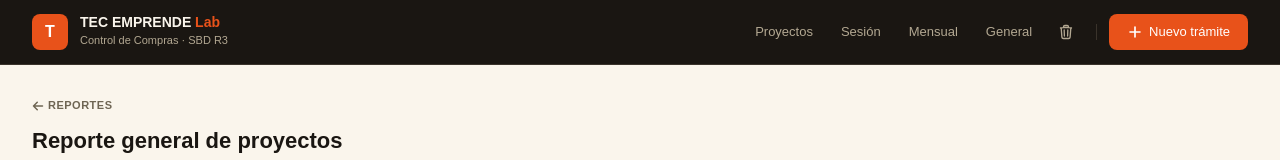
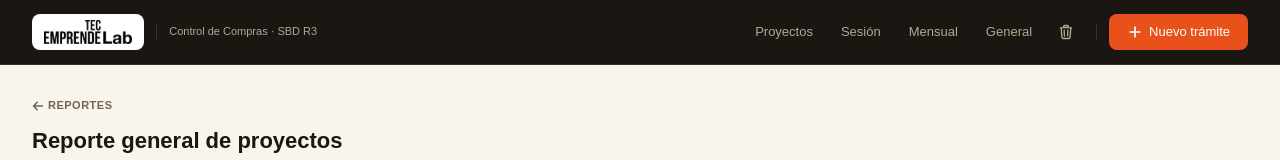
Before and after one commit to TEC-Emprende-Lab/sbd-ronda3-compras, a Next.js app: page /reporte/general in a window 1280 px wide. Shown: the top 160 px of the page. Built offline with nearby package versions, Linux system fonts and the light colour scheme; no server answers; the database is empty.

Commit message:
Logo: usar logo oficial TEC Emprende Lab en el header

```diff
--- a/app/layout.tsx
+++ b/app/layout.tsx
@@ -22,25 +22,21 @@ export default function RootLayout({ children }: { children: React.ReactNode })
           <div className="mx-auto max-w-7xl px-4 sm:px-6 lg:px-8">
             <div className="flex h-16 items-center justify-between">
 
-              {/* Logo wordmark — design system spec */}
+              {/* Logo TEC Emprende Lab (positivo sobre contenedor claro) */}
               <Link href="/" className="flex items-center gap-3" aria-label="TEC Emprende Lab — Inicio">
-                <div style={{
-                  width: 36, height: 36,
-                  background: "var(--orange)",
-                  borderRadius: "var(--radius-md)",
-                  display: "flex", alignItems: "center", justifyContent: "center",
-                  flexShrink: 0,
+                <span style={{
+                  background: "#fff", borderRadius: "var(--radius-md)",
+                  padding: "6px 12px", display: "inline-flex", alignItems: "center", flexShrink: 0,
                 }}>
-                  <span style={{ color: "#fff", fontFamily: "Poppins, sans-serif", fontSize: 16, fontWeight: 700 }}>T</span>
-                </div>
-                <div>
-                  <div style={{ color: "var(--sidebar-text)", fontFamily: "Poppins, sans-serif", fontSize: 14, fontWeight: 600, lineHeight: 1.2 }}>
-                    TEC EMPRENDE<span style={{ color: "var(--orange)" }}> Lab</span>
-                  </div>
-                  <div style={{ color: "var(--sidebar-muted)", fontSize: 11, marginTop: 1 }}>
-                    Control de Compras · SBD R3
-                  </div>
-                </div>
+                  {/* eslint-disable-next-line @next/next/no-img-element */}
+                  <img src="/logo-tec.svg" alt="TEC Emprende Lab" style={{ height: 24, width: "auto", display: "block" }} />
+                </span>
+                <span style={{
+                  color: "var(--sidebar-muted)", fontSize: 11, paddingLeft: 12,
+                  borderLeft: "1px solid var(--sidebar-border)",
+                }}>
+                  Control de Compras · SBD R3
+                </span>
               </Link>
 
               {/* Nav */}
```
Also changed, not shown: public/logo-tec.svg (added).
